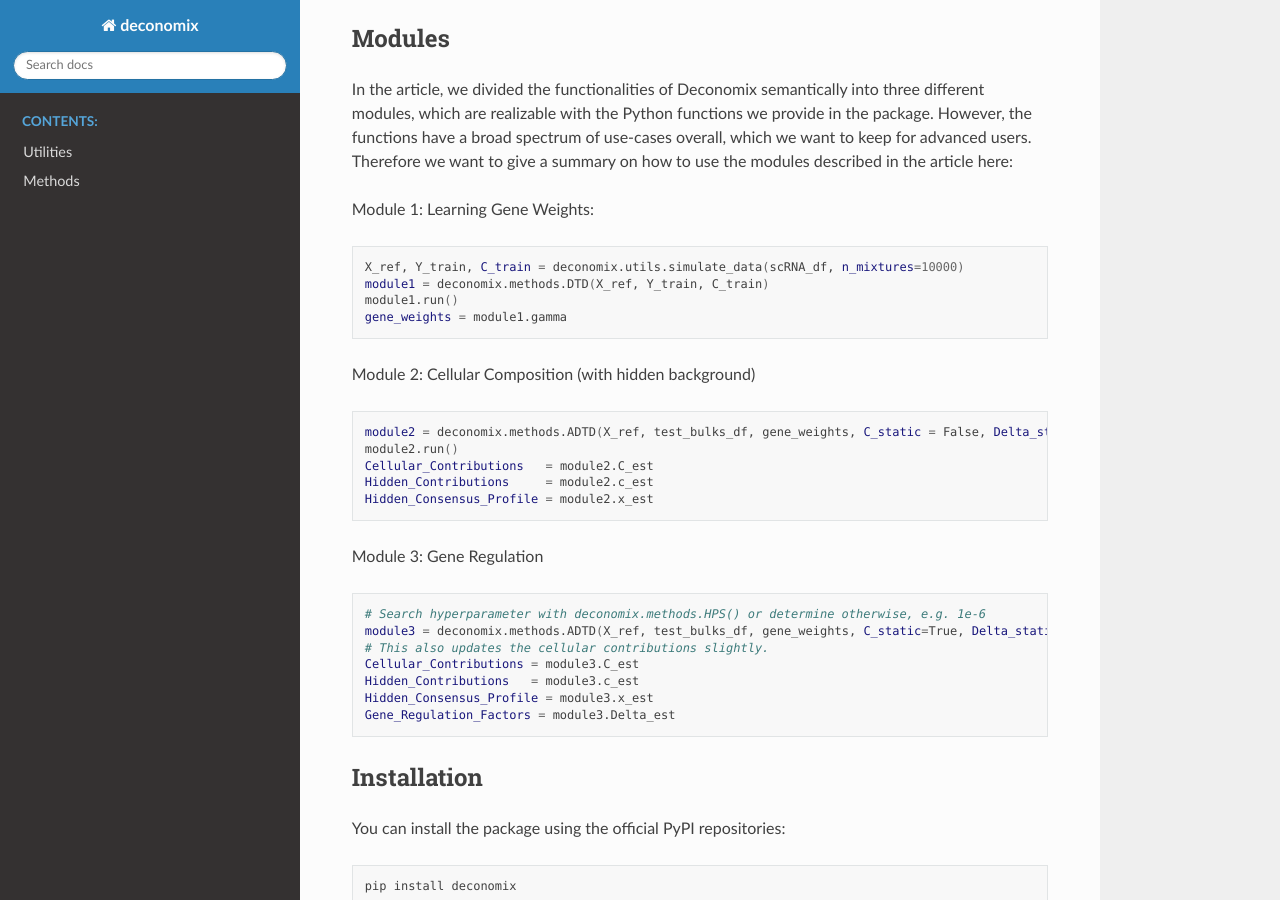
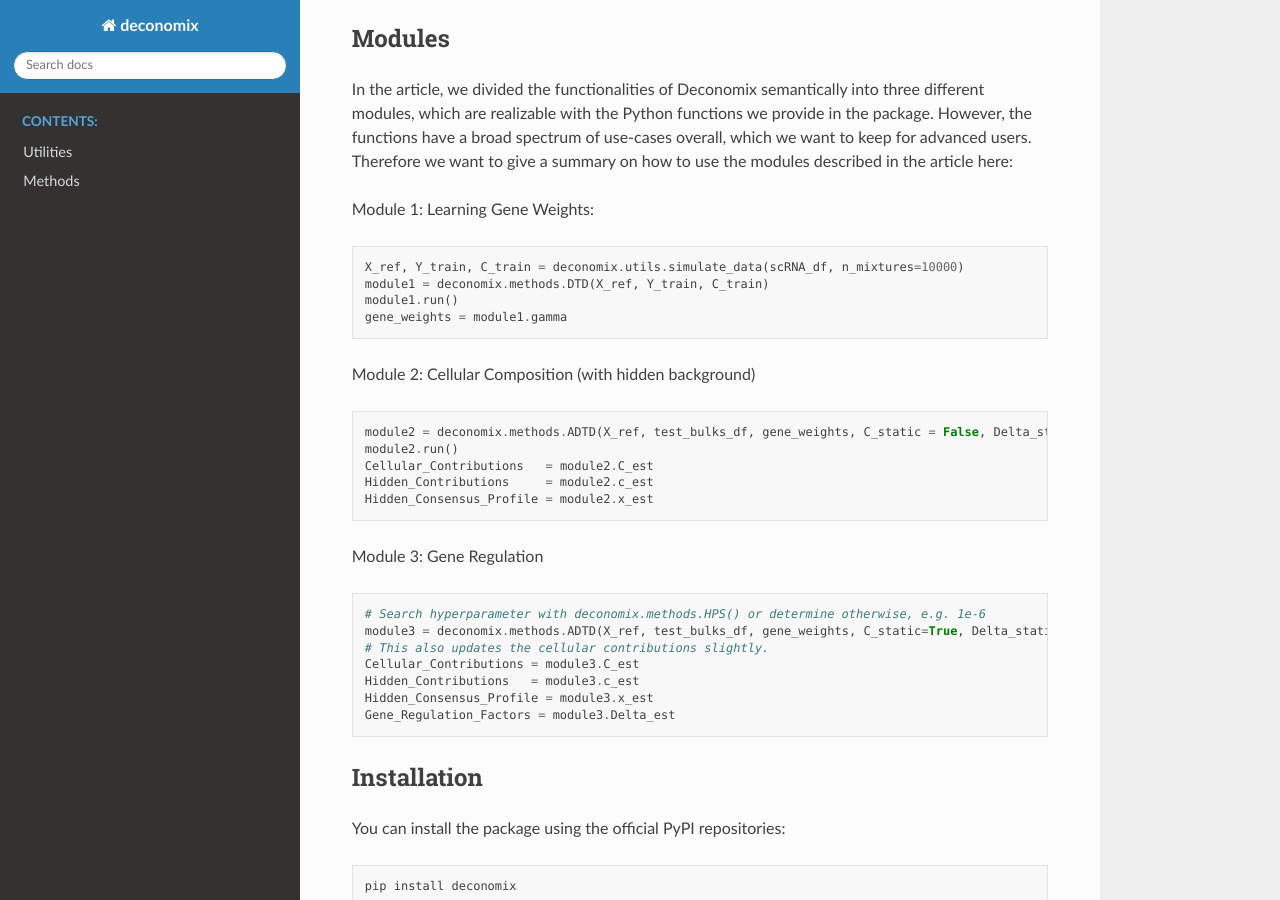
Before and after one commit to Deconomix/Deconomix, a Sphinx documentation site: the page built from docs/source/index.rst, in a window 1280 px wide and 900 px high, scrolled down 462 px. Built offline with Sphinx 7.4.7 and the Read the Docs theme 3.1.0, drawn with Linux system fonts in a browser that asks for light colours.

Commit message:
Change code block language from bash to python

```diff
--- a/docs/source/index.rst
+++ b/docs/source/index.rst
@@ -17,7 +17,7 @@
 
 Module 1: Learning Gene Weights:
 
-.. code-block:: bash
+.. code-block:: python
 
    X_ref, Y_train, C_train = deconomix.utils.simulate_data(scRNA_df, n_mixtures=10000)
    module1 = deconomix.methods.DTD(X_ref, Y_train, C_train)
@@ -26,7 +26,7 @@
 
 Module 2: Cellular Composition (with hidden background)
 
-.. code-block:: bash
+.. code-block:: python
 
    module2 = deconomix.methods.ADTD(X_ref, test_bulks_df, gene_weights, C_static = False, Delta_static = True)
    module2.run()
@@ -36,7 +36,7 @@
 
 Module 3: Gene Regulation
 
-.. code-block:: bash
+.. code-block:: python
 
    # Search hyperparameter with deconomix.methods.HPS() or determine otherwise, e.g. 1e-6
    module3 = deconomix.methods.ADTD(X_ref, test_bulks_df, gene_weights, C_static=True, Delta_static = true, lambda2 = 1e-6)
```
